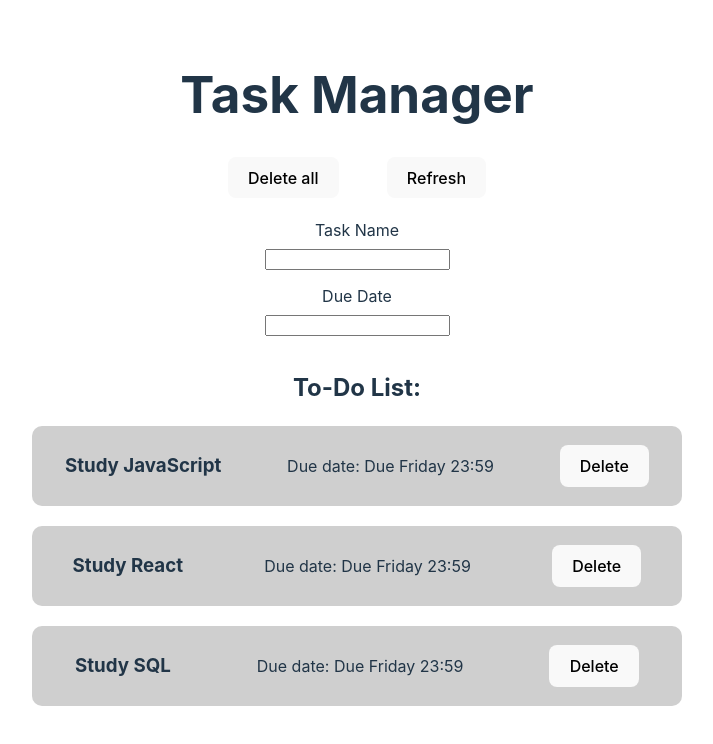
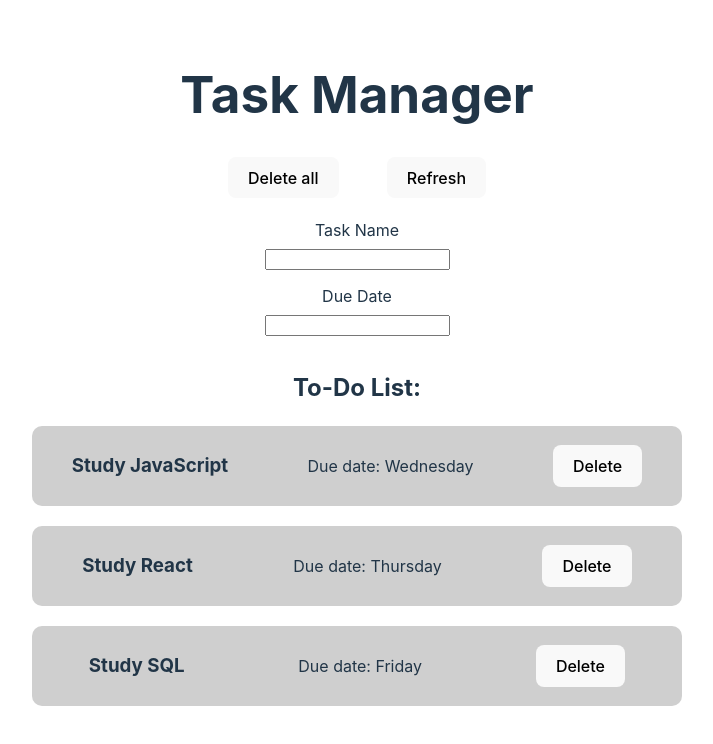
Before and after one commit to imisstheoldpabl0/pabl0-react-exercise, a React (Vite) app in the folder ejercicio-react/: page / in a window 1280 px wide. Shown: the top 744 px of the page, without its empty margins (283-996 px from the left). Built offline with nearby package versions, Linux system fonts and the light colour scheme.

Commit message:
final fixes

```diff
--- a/ejercicio-react/src/data.js
+++ b/ejercicio-react/src/data.js
@@ -1,19 +1,19 @@
 const data = [
   {
     task: "Study JavaScript",
-    desc: "Due Friday 23:59",
+    desc: "Wednesday",
     img_url:
       "https://images.partir.com/Ks7l5k5tKE4HATZ_nEJ7LH5oEI8=/1920x/panoramique/mobile/bahamas.jpg",
   },
   {
     task: "Study React",
-    desc: "Due Friday 23:59",
+    desc: "Thursday",
     img_url:
       "https://www.reisjunk.nl/wp-content/uploads/2023/05/drake-bay-hike.jpg",
   },
   {
     task: "Study SQL",
-    desc: "Due Friday 23:59",
+    desc: "Friday",
     img_url:
       "https://tips.mnstatic.com/wp-content/uploads/2022/12/c57a40c9568b8631c071486be22e8bde-scaled.jpg?quality=60",
   },
```
